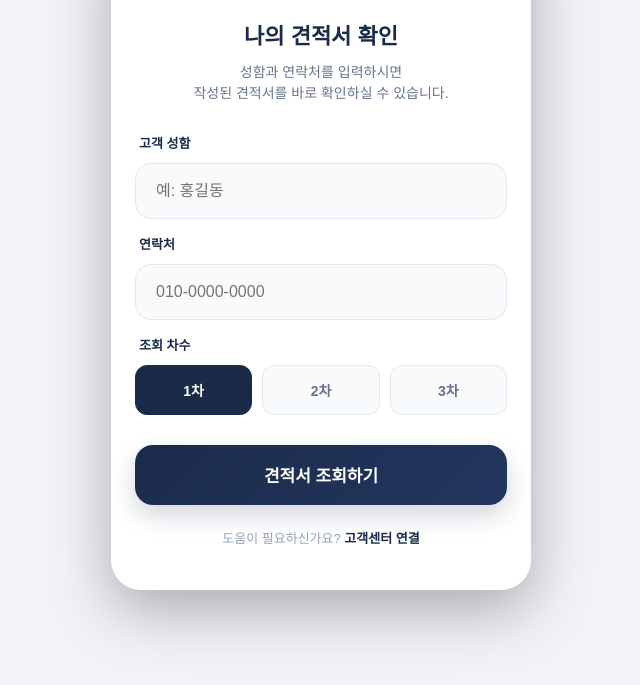
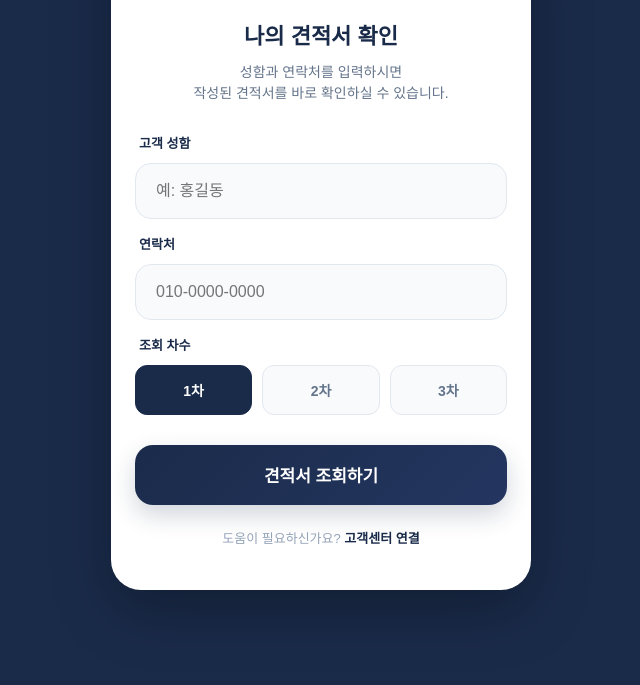
Before and after one commit to jihoon3813-commits/kcc-estimate-kitchen, a website built with Vite: page mobile-estimate/login.html in a window 1280 px wide. Shown: the part 115-800 px from the top of the page, without its empty margins (319-959 px from the left). Built offline with nearby package versions, Linux system fonts and the light colour scheme; no server answers.

Commit message:
fix: enforce navy background for login page in production

```diff
--- a/mobile-estimate/login.html
+++ b/mobile-estimate/login.html
@@ -21,13 +21,14 @@
     /* 로그인 전용 추가 스타일 */
     * { box-sizing: border-box; }
     body {
-      background: #1a2b4a; /* 기본 네이비 배경 */
+      background: #1a2b4a !important; /* 강제 네이비 배경 적용 */
       min-height: 100vh;
       display: flex;
       align-items: center;
       justify-content: center;
       padding: 20px;
       margin: 0;
+      font-family: 'Noto Sans KR', sans-serif;
     }
     .login-container {
       width: 100%;
```
